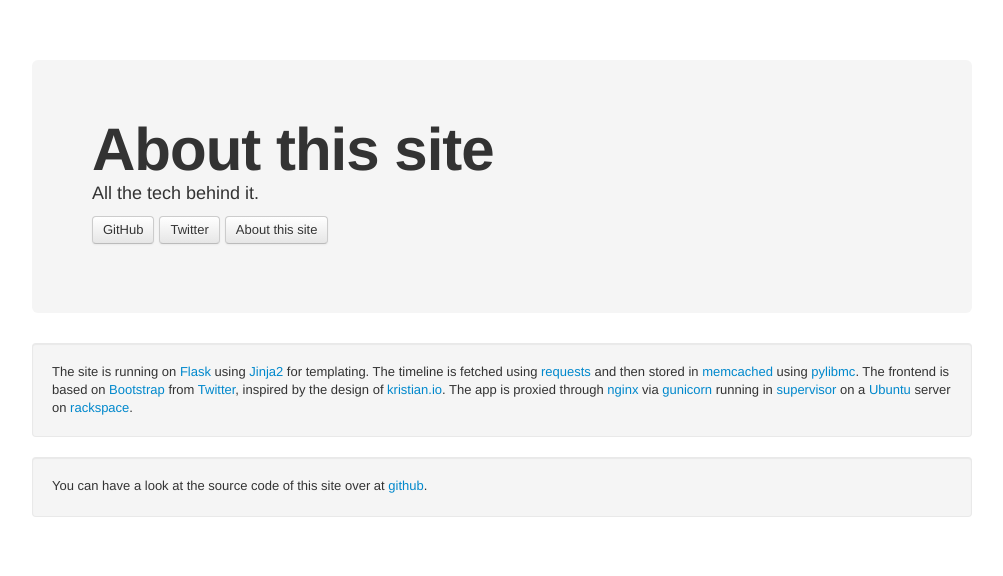
After one commit to ershadul/ojii.ch, a Flask app: page /meta/ in a window 1280 px wide. The commit adds this page. Shown: the top 576 px of the page, without its empty margins (138-1141 px from the left). Run offline with Flask 2, Linux system fonts and the light colour scheme; some libraries are stand-ins or nearby versions.

Commit message:
link stuff in twitter messages use template inheritance added about site

```diff
--- a/app.py
+++ b/app.py
@@ -2,6 +2,7 @@
 from flask import Flask, render_template
 from timeline import gather
 from timesince import timesince
+from twitterlink import autolink
 
 DEFAULT_TIME_FORMAT = ''
 
@@ -11,10 +12,16 @@ app = Flask(__name__)
 def hello():
     return render_template('index.html', messages=gather())
 
+@app.route("/meta/")
+def meta():
+    return render_template('meta.html')
+
 @app.errorhandler(404)
 def page_not_found(e):
     return render_template('404.html'), 404
 
+
+app.template_filter('twitterlink')(autolink)
 app.template_filter('timesince')(timesince)
 
 if __name__ == "__main__":
--- /dev/null
+++ b/templates/base.html
@@ -0,0 +1,47 @@
+<!DOCTYPE html>
+<html lang="en">
+  <head>
+    <meta charset="utf-8">
+    <title>{% block title %}ojii{% endblock %}</title>
+    <meta name="description" content="The website of Jonas 'ojii' Obrist">
+    <meta name="author" content="Jonas Obrist">
+    <link href="/static/bootstrap.css" rel="stylesheet">
+    <link href="/static/bootstrap-responsive.css" rel="stylesheet">
+    <link href="/static/style.css" rel="stylesheet">
+    <script type="text/javascript">
+      var _gaq = _gaq || [];
+      _gaq.push(['_setAccount', 'UA-29571122-1']);
+      _gaq.push(['_trackPageview']);
+      (function() {
+        var ga = document.createElement('script'); ga.type = 'text/javascript'; ga.async = true;
+        ga.src = ('https:' == document.location.protocol ? 'https://ssl' : 'http://www') + '.google-analytics.com/ga.js';
+        var s = document.getElementsByTagName('script')[0]; s.parentNode.insertBefore(ga, s);
+      })();
+    </script>
+  </head>
+
+  <body>
+
+    <div class="container">
+      <div class="hero-unit">
+      {% block hero %}
+        <h1>Jonas Obrist</h1>
+        <p>Python enthusiast.</p>
+        <p>
+           <a href="https://www.github.com/ojii/" class="btn">GitHub</a>
+           <a href="https://twitter.com/ojiidotch" class="btn">Twitter</a>
+           <a href="/meta/" class="btn">About this site</a>
+        </p>
+      {% endblock %}
+      </div>
+      {% block content %}
+      {% for message in messages %}
+        <div class="well">
+            <span>{% include message.template %}</span>
+            <span class="timestamp">{{ message.timestamp|timesince }}</span>
+       </div>
+      {% endfor %}
+      {% endblock %}
+    </div>
+  </body>
+</html>
--- /dev/null
+++ b/templates/meta.html
@@ -0,0 +1,24 @@
+{% extends "base.html" %}
+
+{% block title %}About{% endblock %}
+{% block hero %}
+        <h1>About this site</h1>
+        <p>All the tech behind it.</p>
+        <p>
+           <a href="https://www.github.com/ojii/" class="btn">GitHub</a>
+           <a href="https://twitter.com/ojiidotch" class="btn">Twitter</a>
+           <a href="/meta/" class="btn">About this site</a>
+        </p>
+{% endblock %}
+
+{% block content %}
+<div class="well">
+    The site is running on <a href="http://flask.pocoo.org">Flask</a> using <a href="http://jinja.pocoo.org/">Jinja2</a> for templating.
+    The timeline is fetched using <a href="http://python-requests.org/">requests</a> and then stored in <a href="http://memcached.org/">memcached</a> using <a href="http://pypi.python.org/pypi/pylibmc">pylibmc</a>.
+    The frontend is based on <a href="http://twitter.github.com/bootstrap/">Bootstrap</a> from <a href="https://twitter.com">Twitter</a>, inspired by the design of <a href="http://kristian.io">kristian.io</a>.
+    The app is proxied through <a href="http://nginx.org/">nginx</a> via <a href="http://gunicorn.org/">gunicorn</a> running in <a href="http://supervisord.org/">supervisor</a> on a <a href="http://www.ubuntu.com/">Ubuntu</a> server on <a href="http://www.rackspace.com/">rackspace</a>.
+</div>
+<div class="well">
+    You can have a look at the source code of this site over at <a href="https://github.com/ojii/ojii.ch">github</a>.
+</div>
+{% endblock %}
--- a/templates/twitter/tweet.html
+++ b/templates/twitter/tweet.html
@@ -1 +1 @@
-I <a href="https://twitter.com/#!/ojiidotch/status/{{ message.id }}">tweeted</a> {{ message.text }}.
+I <a href="https://twitter.com/#!/ojiidotch/status/{{ message.id }}">tweeted</a>: {{ message.text|twitterlink|safe|urlize|safe }}.
```
Also changed, not shown: templates/404.html (+4 -19 lines), templates/index.html (+3 -35 lines), twitterlink.py (added, +9 -0 lines).
